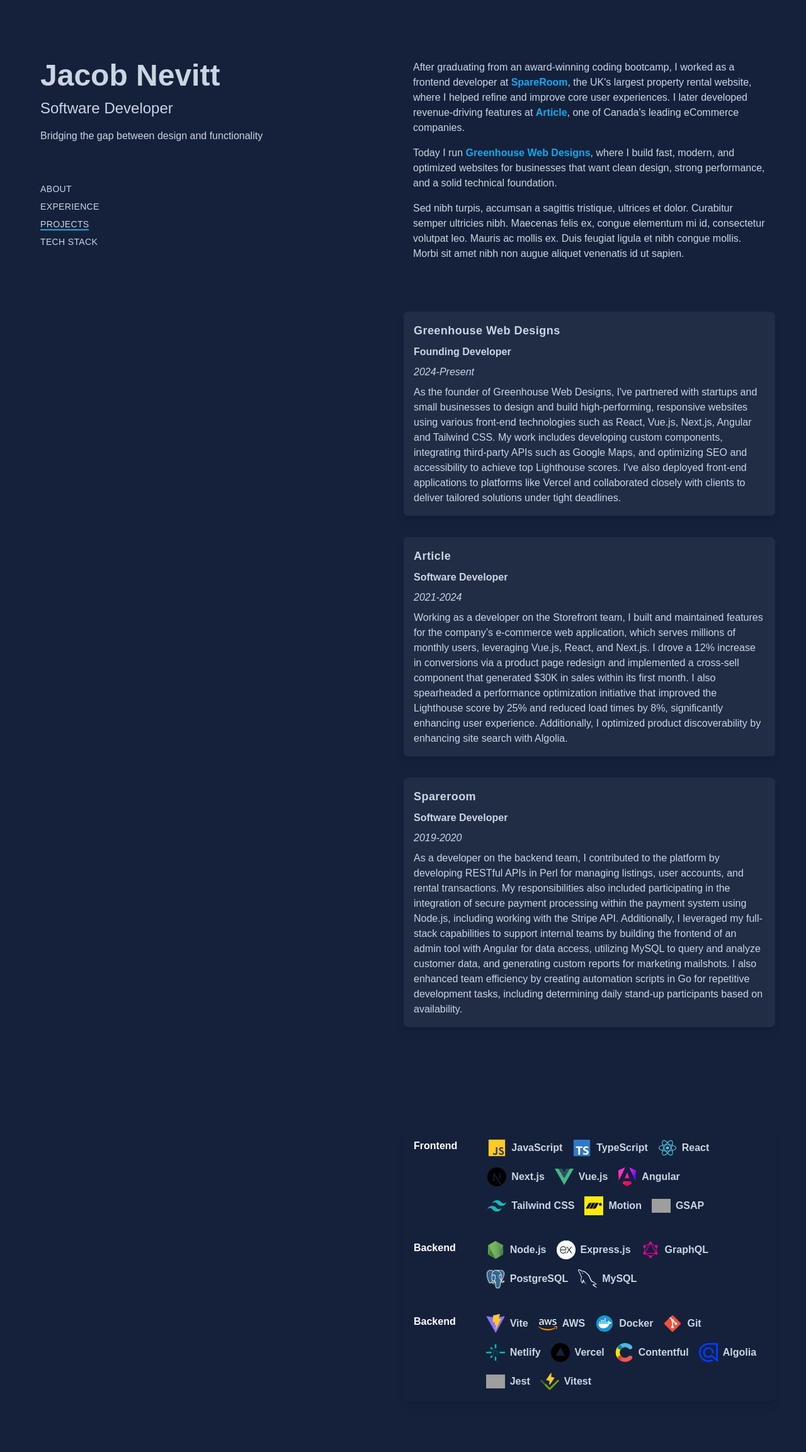
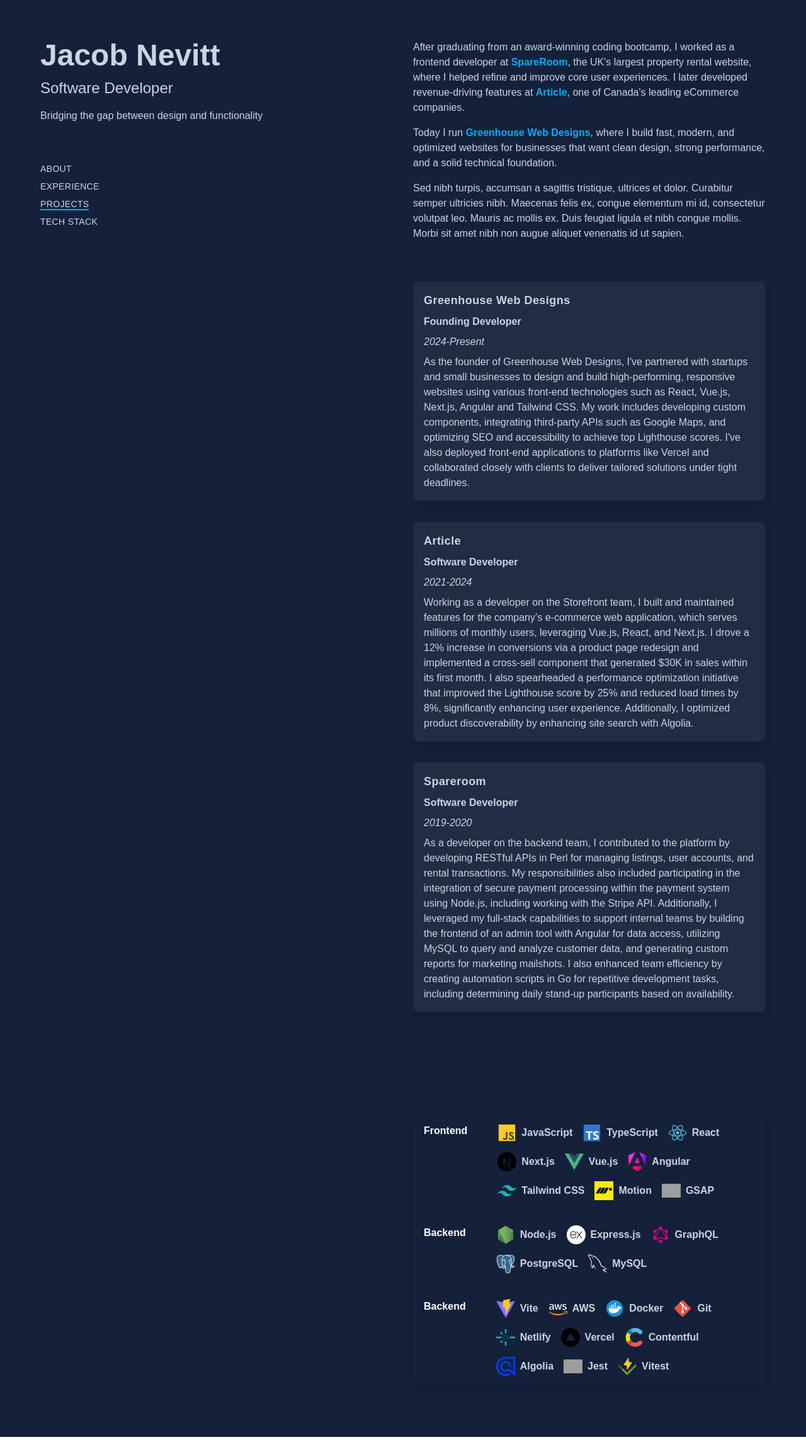
Before and after one commit to jacobadam/jacobnevitt-portfolio, a Next.js app: page / in a window 1280 px wide. Shown: the whole page at 63% size. After the commit the page ends 2282 px from the top, so only its background shows below. Built offline with nearby package versions, Linux system fonts and the light colour scheme; grey boxes are pictures that could not be loaded.

Commit message:
unify positioning and breakpoints

```diff
--- a/app/components/layout/side-nav.tsx
+++ b/app/components/layout/side-nav.tsx
@@ -32,7 +32,7 @@
 
   return (
     <aside className="lg:sticky lg:h-screen top-0 md:px-4">
-      <header className="flex flex-col max-w-3xl pt-4 lg:py-12">
+      <header className="flex flex-col max-w-3xl pt-4 lg:pb-12 lg:pt-4">
         <h1 className="text-5xl font-bold mb-3">Jacob Nevitt</h1>
         <h2 className="text-2xl mb-4">Software Developer</h2>
         <h3 className="mb-3">
--- a/app/components/sections/about-section.tsx
+++ b/app/components/sections/about-section.tsx
@@ -1,6 +1,6 @@
 export function AboutSection() {
   return (
-    <div className="md:px-4 py-4">
+    <>
       <p className="mb-4">
         After graduating from an award-winning coding bootcamp, I worked as a
         frontend developer at{" "}
@@ -48,6 +48,6 @@
         et nibh congue mollis. Morbi sit amet nibh non augue aliquet venenatis
         id ut sapien.
       </p>
-    </div>
+    </>
   );
 }
--- a/app/page.tsx
+++ b/app/page.tsx
@@ -14,26 +14,26 @@
 
   return (
     <>
-      <section id="about" className="py-4 md:py-8 space-y-8">
+      <section id="about" className="md:px-4 py-4 md:pb-8 space-y-8">
         <h1 className="sticky top-0 z-20 -mx-6 md:-mx-2 mb-4 w-screen px-6 py-5 backdrop-blur lg:sr-only lg:relative lg:top-auto lg:mx-auto lg:w-full lg:px-0 lg:py-0 font-semibold text-xl">
           About
         </h1>
         <AboutSection />
       </section>
 
-      <section id="experience" className="py-8 space-y-8">
+      <section id="experience" className="md:px-4 py-4 md:py-8 space-y-8">
         <h1 className="sticky top-0 z-20 -mx-6 md:-mx-2 mb-4 w-screen px-6 py-5 backdrop-blur lg:sr-only lg:relative lg:top-auto lg:mx-auto lg:w-full lg:px-0 lg:py-0 font-semibold text-xl">
           Experience
         </h1>
         <ExperienceSection />
       </section>
-      <section id="projects" className="py-8 space-y-8">
+      <section id="projects" className="md:px-4 py-4 md:py-8 space-y-8">
         <h1 className="sticky top-0 z-20 -mx-6 md:-mx-2 mb-4 w-screen px-6 py-5 backdrop-blur lg:sr-only lg:relative lg:top-auto lg:mx-auto lg:w-full lg:px-0 lg:py-0 font-semibold text-xl">
           Projects
         </h1>
         <ProjectsSection />
       </section>
-      <section id="tech-stack" className="py-8 space-y-8">
+      <section id="tech-stack" className="md:px-4 py-4 md:py-8 space-y-8">
         <h1 className="sticky top-0 z-20 -mx-6 md:-mx-2 mb-4 w-screen px-6 py-5 backdrop-blur lg:sr-only lg:relative lg:top-auto lg:mx-auto lg:w-full lg:px-0 lg:py-0 font-semibold text-xl">
           Tech Stack
         </h1>
```
